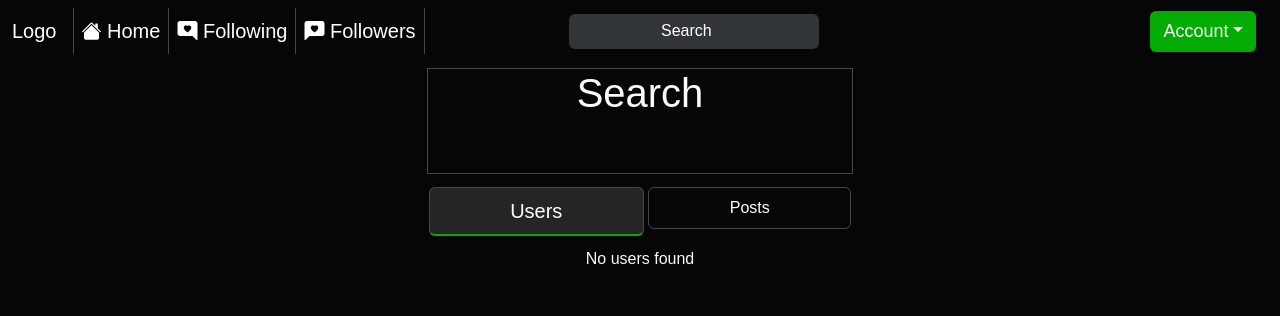
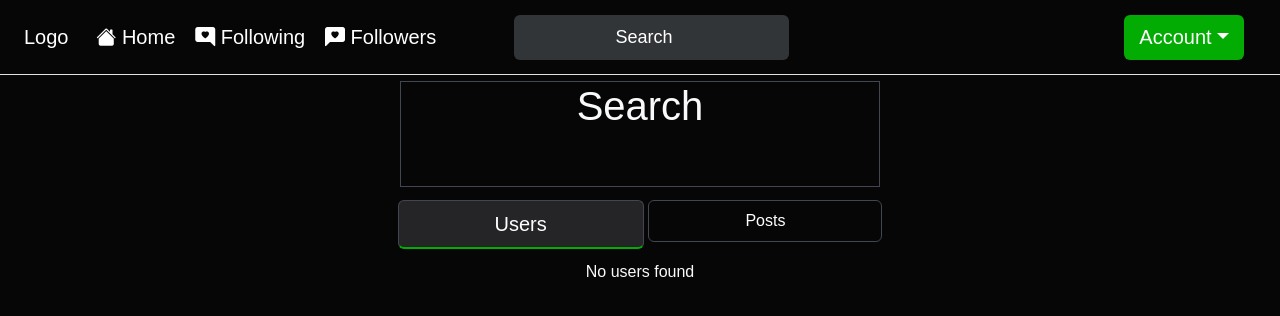
Before and after one commit to cosenzam/CSC400, a Flask app: page /search/ in a window 1280 px wide. Shown: the top 316 px of the page. Run offline with Flask 3, Linux system fonts and the light colour scheme; the visitor is signed in with stand-in values (Sample User, id 1); some libraries are stand-ins or nearby versions.

Commit message:
nav margin changes, larger buttons, font sizes, col-sm-4 width changed again

```diff
--- a/Templates/base.html
+++ b/Templates/base.html
@@ -9,18 +9,19 @@
     </head>
 
     <body class="text-light" onload="countText()">
-      <nav class="nav navbar navbar-dark navbar-expand-lg sticky-top border-light d-flex">
+      <nav class="nav navbar navbar-dark navbar-expand-lg sticky-top border-bottom">
           <div class="container-fluid">
-            <a class="navbar-brand" href="#">Logo</a>
+
             <button class="navbar-toggler" type="button" data-bs-toggle="collapse" data-bs-target="#navbarSupportedContent" aria-controls="navbarSupportedContent" aria-expanded="false" aria-label="Toggle navigation">
               <span class="navbar-toggler-icon"></span>
             </button>
 
-            <div class="collapse navbar-collapse" id="navbarSupportedContent">
-              <ul class="nav navbar-nav me-auto mb-2 mb-lg-0">
             {% if "user" in session %}
+            <div class="collapse navbar-collapse container-fluid" id="navbarSupportedContent">
+              <a class="navbar-brand" href="#">Logo</a>
+              <ul class="nav navbar-nav nav-link-hover container-fluid">
                 <li class="nav-item">
-                   <a class="nav-link active border-start border-end bi bi-house-fill" aria-current="page" href="{{ url_for('home') }}"> Home</a>
+                   <a class="nav-link active bi bi-house-fill" aria-current="page" href="{{ url_for('home') }}"> Home</a>
                 </li>
                 <!--
                 <li class="nav-item">
@@ -28,22 +29,22 @@
                 </li>
                 -->
                 <li class="nav-item">
-                  <a class="nav-link active border-end bi bi-chat-right-heart-fill" aria-current="page" href="{{ url_for('following_list') }}"> Following</a>
+                  <a class="nav-link active bi bi-chat-right-heart-fill" aria-current="page" href="{{ url_for('following_list') }}"> Following</a>
                 </li>
                 <li class="nav-item">
-                  <a class="nav-link active border-end bi bi-chat-left-heart-fill" aria-current="page" href="{{ url_for('follower_list') }}"> Followers</a>
+                  <a class="nav-link active bi bi-chat-left-heart-fill" aria-current="page" href="{{ url_for('follower_list') }}"> Followers</a>
                 </li>
               </ul>
-              <ul class="nav navbar-nav me-auto search">
-                <form id="search" method="POST" class="d-flex" role="search" action="{{ url_for('search') }}">
+              <ul class="nav navbar-nav search container-fluid justify-content-center">
+                <form id="search" method="POST" role="search" action="{{ url_for('search') }}">
                   {{ form.hidden_tag() }}
-                  <input class="form-control me-2 text-center search-bar" type="search" placeholder="Search" aria-label="Search" name="search">
+                  <input class="form-control text-center search-bar" type="search" placeholder="Search" aria-label="Search" name="search">
                 </form>
               </ul>
-              <ul class="nav navbar-nav acc-dropdown-pad">
+              <ul class="nav navbar-nav acc-dropdown-pad container-fluid justify-content-end">
                 <li class="nav navbar-nav nav-item">
                   <div class="dropdown">
-                    <button class="btn button-color dropdown-toggle" type="button" data-bs-toggle="dropdown" aria-expanded="false">Account</button>
+                    <button class="btn button-color dropdown-toggle account-btn" type="button" data-bs-toggle="dropdown" aria-expanded="false">Account</button>
                     <ul class="dropdown-menu dropdown-menu-center">
                       <li><a class="dropdown-item" href="{{ url_for('user', dynamic_user = session['user']) }}">My Profile</a></li>
                       <li><a class="dropdown-item" href="{{ url_for('edit_profile') }}">Edit Profile</a></li>
@@ -53,18 +54,19 @@
                   </div>
                 </li>
               </ul>
+            </div>
             {% endif %}
-            </div>
 
             {% if "user" not in session %}
-              <div class="collapse navbar-collapse" id="navbarSupportedContent">
-                <ul class="nav navbar-nav justify-content-center me-auto search" style="margin-left: 6%;">
-                  <form id="search" method="POST" class="d-flex" role="search" action="{{ url_for('search') }}">
+            <div class="collapse navbar-collapse container-fluid justify-content-center" id="navbarSupportedContent">
+              <a class="navbar-brand" href="#">Logo</a>
+              <ul class="nav navbar-nav container-fluid justify-content-end" style="margin-left: 13.5%;">
+                <form id="search" method="POST" role="search" action="{{ url_for('search') }}">
                   {{ form.hidden_tag() }}
-                    <input class="form-control me-2 text-center search-bar" type="search" placeholder="Search" aria-label="Search" name="search">
+                  <input class="form-control text-center search-bar" type="search" placeholder="Search" aria-label="Search" name="search">
                 </form>
               </ul>
-                <ul class="nav navbar-nav ms-auto mb-2 mb-lg-0 text-light">
+              <ul class="nav navbar-nav text-light container-fluid justify-content-end nav-link-hover">
                 <li class="nav-item">
                   <a class="nav-link" href="{{ url_for('login') }}">Login</a>
                 </li>
@@ -74,6 +76,7 @@
               </ul>
             </div>
               {% endif %}
+
           </div>
         </nav>
 
--- a/Templates/create_account.html
+++ b/Templates/create_account.html
@@ -27,7 +27,7 @@
                     <a href="{{ url_for('login') }}" class="text-light">Log in</a>
                 </span>
             </div>
-            <button type="submit" class="btn button-color" style="margin-top: 3%;">Create Account</button>
+            <button type="submit" class="btn button-color button-submit-shape" style="margin-top: 3%;">Create Account</button>
         </form>
     </div>
 </div>
--- a/Templates/edit_profile.html
+++ b/Templates/edit_profile.html
@@ -11,7 +11,7 @@
         {% endif %}
         {% endwith %}
         <h1 class="text-center"> Edit Profile </h1>
-        <form name="count_text" action="#" method="post" enctype="multipart/form-data">
+        <form action="#" method="post" enctype="multipart/form-data">
             {{form.csrf_token}}
             <p>
                 {{form.user_bio.label}}
@@ -45,7 +45,7 @@
                 {{form.date_of_birth.label}}
                 {{form.date_of_birth(class="text-center")}}
             </p>
-            <button type="submit" class="btn button-color" style="margin-bottom: 3%;">Save Changes</button>
+            <button type="submit" class="btn button-color button-submit-shape" style="margin-bottom: 2%;">Save Changes</button>
         </form>
     </div>
 </div>
--- a/Templates/follower_list.html
+++ b/Templates/follower_list.html
@@ -26,9 +26,9 @@
                     </a>
                     <p class="card-text card-bio">{% if user.bio != None %}{{user.bio}}{% endif %}</p>
                     {% if not is_following(current_user, user) %}
-                        <button id="follow-{{user.user_name}}" onclick="ajax_follow('{{user.user_name}}')" class="btn button-color">Follow</button>
+                        <button id="follow-{{user.user_name}}" onclick="ajax_follow('{{user.user_name}}')" class="btn button-color button-submit-shape">Follow</button>
                     {% elif is_following(current_user, user) %}
-                        <button id="follow-{{user.user_name}}" onclick="ajax_follow('{{user.user_name}}')" class="btn button-color">Unfollow</button>
+                        <button id="follow-{{user.user_name}}" onclick="ajax_follow('{{user.user_name}}')" class="btn button-color button-submit-shape">Unfollow</button>
                     {% endif %}
                     </div>
                 </div>
--- a/Templates/following_list.html
+++ b/Templates/following_list.html
@@ -26,9 +26,9 @@
                     </a>
                     <p class="card-text card-bio">{% if user.bio != None %}{{user.bio}}{% endif %}</p>
                     {% if not is_following(current_user, user) %}
-                        <button id="follow-{{user.user_name}}" onclick="ajax_follow('{{user.user_name}}')" class="btn button-color">Follow</button>
+                        <button id="follow-{{user.user_name}}" onclick="ajax_follow('{{user.user_name}}')" class="btn button-color button-submit-shape">Follow</button>
                     {% elif is_following(current_user, user) %}
-                        <button id="follow-{{user.user_name}}" onclick="ajax_follow('{{user.user_name}}')" class="btn button-color">Unfollow</button>
+                        <button id="follow-{{user.user_name}}" onclick="ajax_follow('{{user.user_name}}')" class="btn button-color button-submit-shape">Unfollow</button>
                     {% endif %}
                     </div>
                 </div>
--- a/Templates/login.html
+++ b/Templates/login.html
@@ -20,7 +20,7 @@
             <div>
                 <a href="{{ url_for('recover_account') }}" class="text-light">Forgot your password?</a>
             </div>
-            <button type="submit" class="btn button-color" style="margin-top: 3%;">Log In</button>
+            <button type="submit" class="btn button-color button-submit-shape" style="margin-top: 3%;">Log In</button>
         </form>
     </div>
 </div>
--- a/Templates/recover_account.html
+++ b/Templates/recover_account.html
@@ -2,7 +2,7 @@
 {% block title %}Recover Account{% endblock %}
 {% block content %}
 <div class="row justify-content-center align-items-center vertical-height-100">
-    <div class="col-sm-4 text-center border">
+    <div class="col-sm-4 text-center forms-shadow">
         {% with messages = get_flashed_messages() %}
         {% if messages %}
             {% for msg in messages %}
@@ -15,7 +15,7 @@
             {{form.csrf_token}}
             <p>{{form.email.label}}</p>
             <p>{{form.email(size=30)}}</p>
-            <button type="submit" class="btn button-color">Send Recovery Email</button>
+            <button type="submit" class="btn button-color button-submit-shape">Send Recovery Email</button>
         </form>
     </div>
 </div>
--- a/Templates/reset_password.html
+++ b/Templates/reset_password.html
@@ -2,7 +2,7 @@
 {% block title %}Reset Password{% endblock %}
 {% block content %}
 <div class="row justify-content-center align-items-center vertical-height-100">
-    <div class="col-sm-4 text-center border">
+    <div class="col-sm-4 text-center forms-shadow">
         {% with messages = get_flashed_messages() %}
         {% if messages %}
             {% for msg in messages %}
@@ -17,7 +17,7 @@
             <p>{{form.password(size=30)}}</p>
             <p>{{form.confirm.label}}</p>
             <p>{{form.confirm(size=30)}}</p>
-            <button type="submit" class="btn button-color">Reset Password</button>
+            <button type="submit" class="btn button-color button-submit-shape">Reset Password</button>
         </form>
     </div>
 </div>
--- a/Templates/view_post.html
+++ b/Templates/view_post.html
@@ -75,7 +75,7 @@
                                     <p>{{form.media.label}}</p>
                                     <p>{{form.media(size=20)}}</p>
                                     <div class="modal-footer">
-                                        <button type="submit" class="btn button-color">Submit Post</button>
+                                        <button type="submit" class="btn button-color button-submit-shape">Submit Post</button>
                                     </div>
                                 </form>
                             </div>
--- a/static/css/stylesheet.css
+++ b/static/css/stylesheet.css
@@ -18,7 +18,7 @@
 }
 
 .search{
-  padding-right: 15%;
+  margin-left: -2%;
 }
 
 .search-bio{
@@ -57,7 +57,7 @@
 }
 
 .profile-min-width{
-  min-width: 400px;
+  min-width: 480px;
 }
 
 .profile-font-size-2{
@@ -76,6 +76,12 @@
   padding-bottom: 5%;
 }
 
+.account-btn{
+  height: 45px;
+  width: 120px;
+  font-size: 20px !important;
+}
+
 .login-form{
   margin-bottom: 30%;
 }
@@ -85,17 +91,15 @@
 }
 
 .vertical-height-100{
-  height: calc(100vh - 70px);
-}
-
-.acc-dropdown-pad{
-  padding-right: 1%;
+  height: calc(100vh - 75px);
 }
 
 .dropdown-menu{
   min-width: 1rem;
   background-color: white;
   border-color: rgb(66, 70, 80);
+  width: 120px;
+  font-size: 18px;
 }
 
 .post{
@@ -105,12 +109,12 @@
 
 .post-format{
   font-size: 16px;
-  min-width: 400px;
+  min-width: 480px;
 }
 
 .post-format-view{
   font-size: 16px;
-  min-width: 400px;
+  min-width: 480px;
 }
 
 .post-icon{
@@ -179,8 +183,9 @@ label:hover{
   color: #FFF;
   border: none;
   outline: none;
-  height: 35px;
-  width: 250px;
+  height: 45px;
+  width: 275px;
+  font-size: 18px;
 }
 
 #search > input:focus, textarea:focus{
@@ -277,6 +282,11 @@ span.post-format:hover{
 body, nav, .modal-content {
   background-color:rgb(6, 6, 7);
 }
+
+nav{
+  height: 75px;
+}
+
 /* font */
 body{
   font-family: 'Arial';
@@ -300,6 +310,13 @@ body{
 .button-color{
   background-color: rgb(3, 172, 3) !important;
   color: white !important;
+}
+
+.button-submit-shape{
+  height: 40px;
+  min-width: 100px;
+  border-radius: 25px;
+  font-size: 18px;
 }
 
 .button-color:hover{
@@ -327,7 +344,7 @@ body{
   margin-right: auto;
   margin-bottom: 1%;
   margin-top: 1%;
-  min-width: 400px;
+  min-width: 480px;
 }
 
 .nav-tabs-profile {
@@ -335,7 +352,7 @@ body{
   margin-left: auto;
   margin-right: auto;
   margin-top: 1%;
-  min-width: 400px;
+  min-width: 480px;
 }
 
 .nav-tabs button.active {
@@ -355,11 +372,47 @@ body{
   background-color: #313538;
 }
 
+.nav-link-hover > .nav-item{
+  padding-left: 1%;
+}
+
+.nav-link-hover > .nav-item > a{
+  border-radius: 25px;
+}
+
+.nav-link-hover > .nav-item > a:hover{
+  border-radius: 25px;
+  background-color: #313538;
+}
+
+.nav-link-hover > .nav-item{
+  font-size: 20px;
+}
+
 .dropdown > button{
   font-size: 18px;
 }
 
 .col-sm-4{
-  min-width: 400px;
-  max-width: 700px;
+  min-width: 480px;
+  max-width: 690px;
 }
+
+/* custom scrollbar
+
+*::-webkit-scrollbar {
+  width: 14px;
+}
+
+*::-webkit-scrollbar-thumb:hover {
+  background: rgb(175, 175, 175);
+}
+
+*::-webkit-scrollbar-track {
+  background: transparent;
+}
+
+*::-webkit-scrollbar-thumb {
+  background-color:  rgba(175, 175, 175, 0.274);
+}
+*/
```
Also changed, not shown: Templates/user.html (+4 -4 lines), Templates/user_settings.html (+4 -4 lines), static/js_functions.js (+34 -34 lines). Lines whose indentation alone changed are shown as unchanged.
